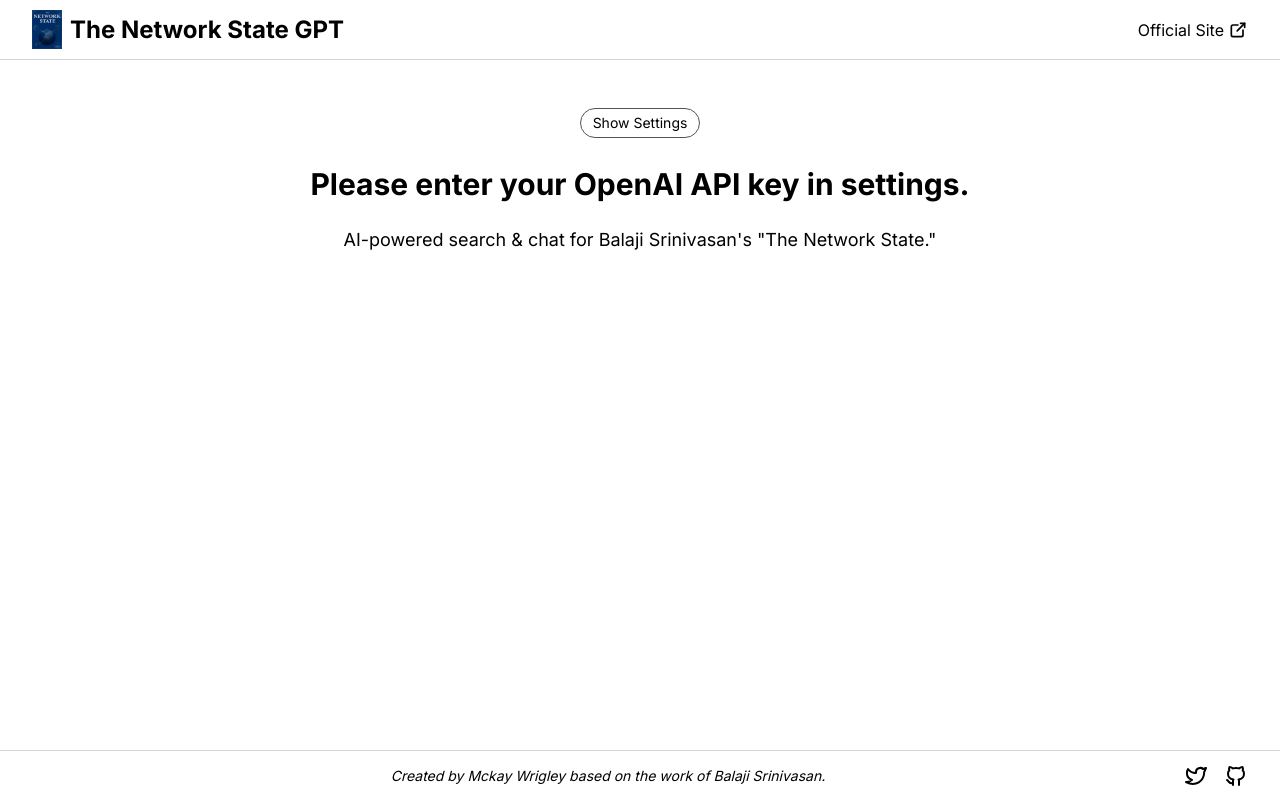
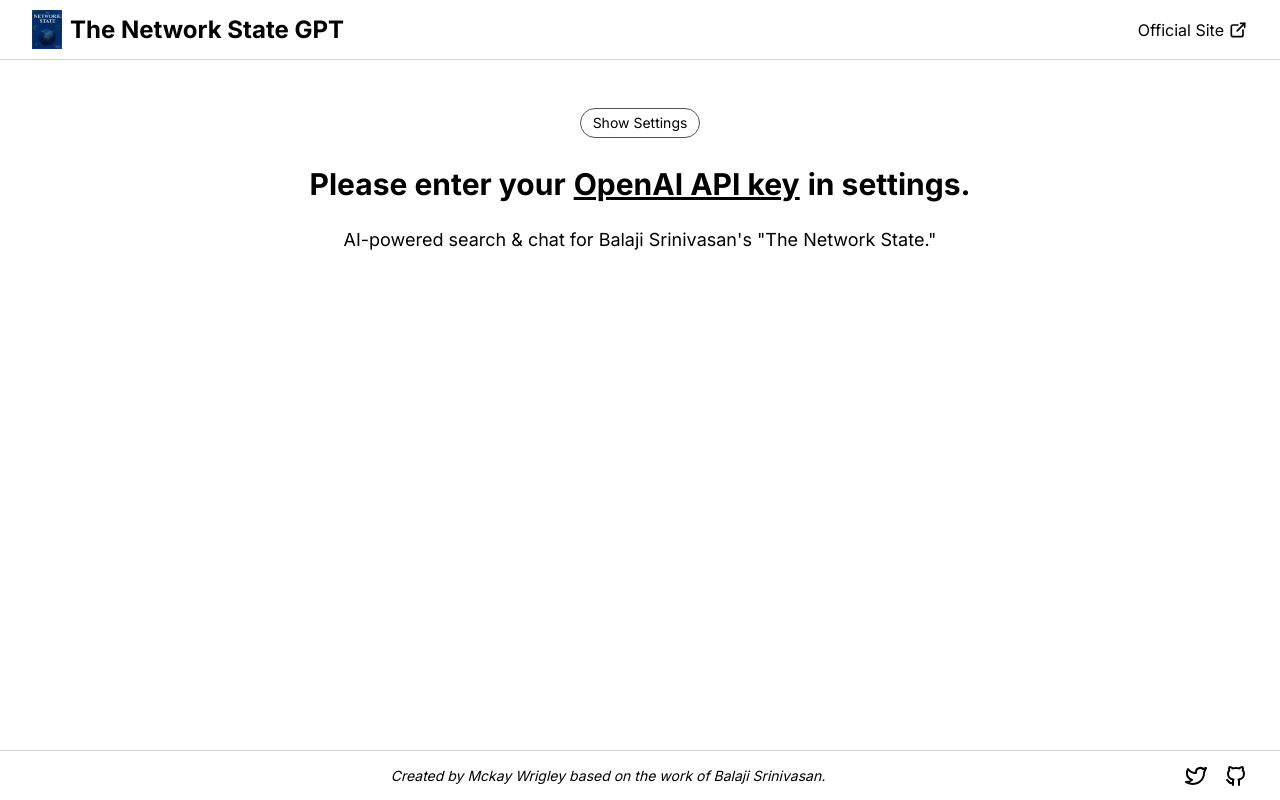
Before and after one commit to mckaywrigley/the-network-state-gpt, a Next.js app: page / in a window 1280 px wide. Built offline with nearby package versions, Linux system fonts and the light colour scheme.

Commit message:
add openai link

```diff
--- a/pages/index.tsx
+++ b/pages/index.tsx
@@ -308,7 +308,16 @@
                 </button>
               </div>
             ) : (
-              <div className="text-center font-bold text-3xl mt-7">Please enter your OpenAI API key in settings.</div>
+              <div className="text-center font-bold text-3xl mt-7">
+                Please enter your
+                <a
+                  className="mx-2 underline hover:opacity-50"
+                  href="https://openai.com/product"
+                >
+                  OpenAI API key
+                </a>
+                in settings.
+              </div>
             )}
 
             {loading ? (
```
